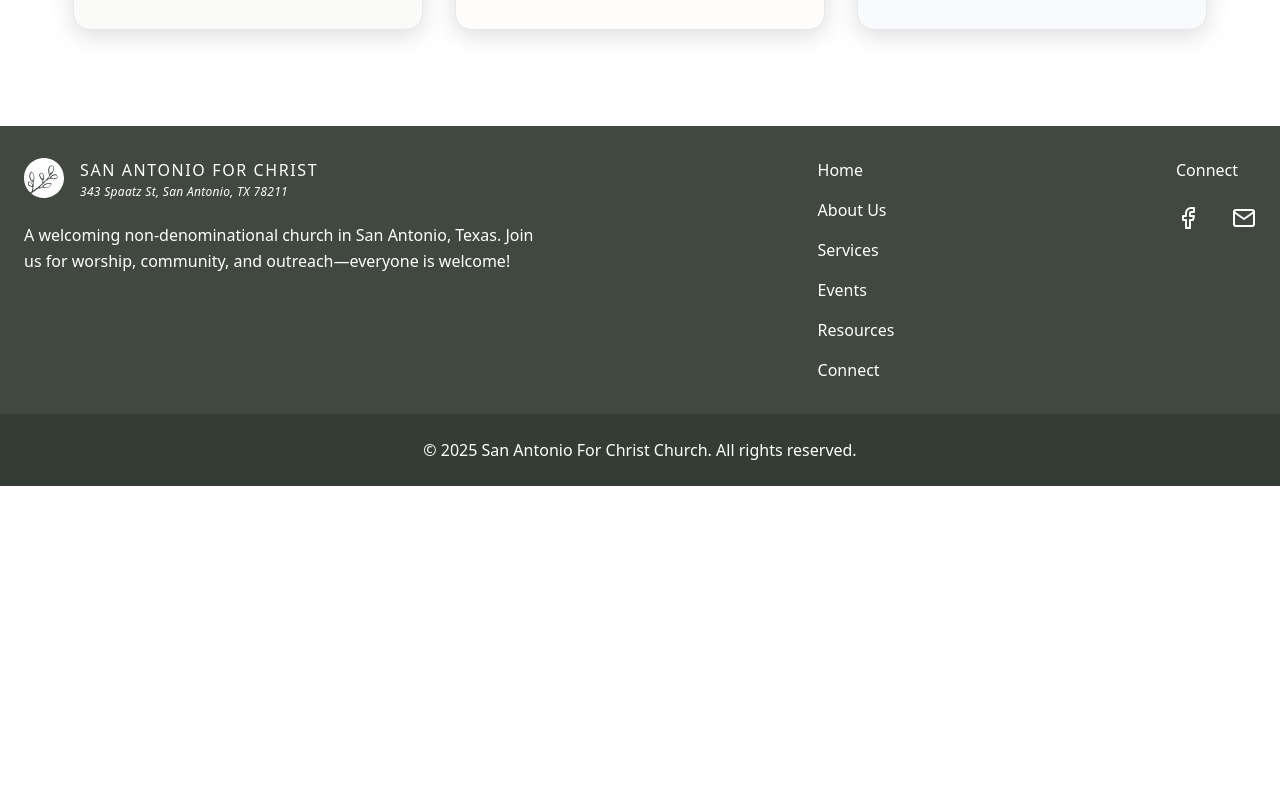
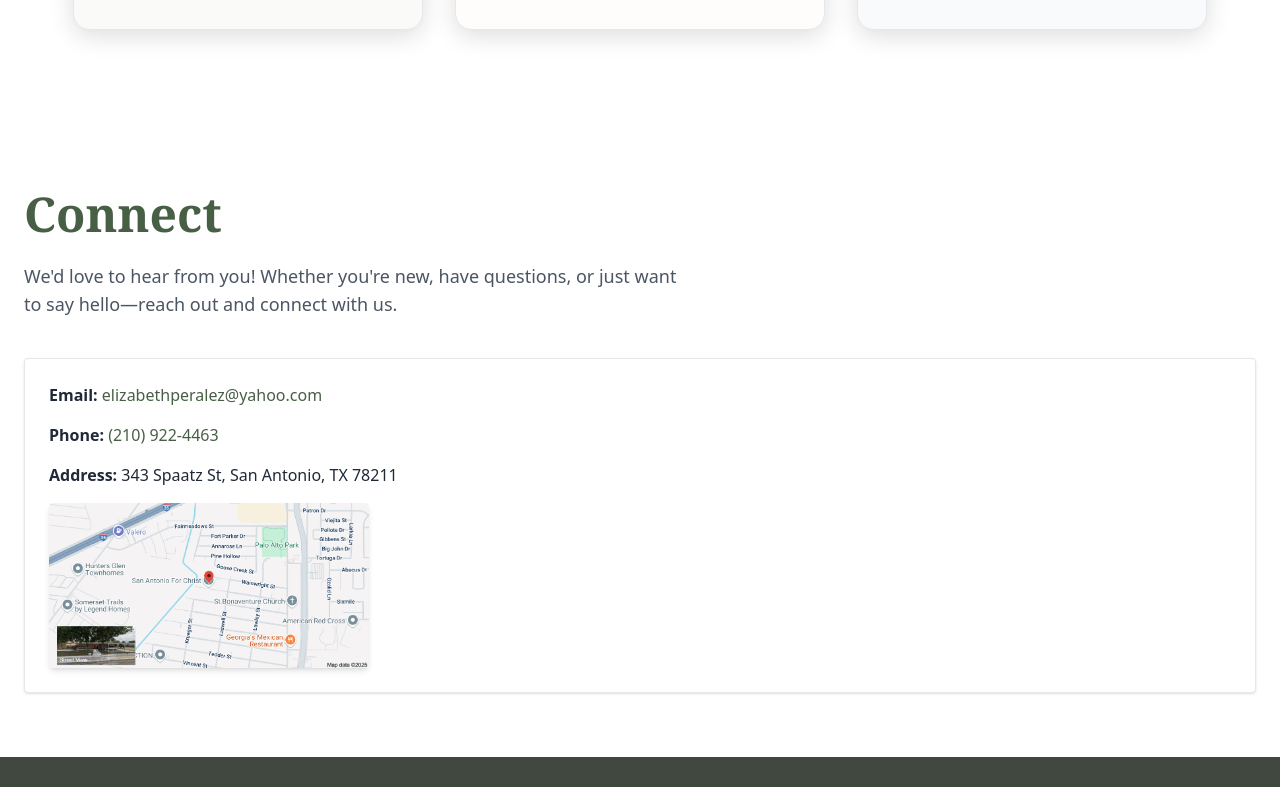
Before and after one commit to lidiads22/San-Antonio-for-christ-church, a Vue app: page / in a window 1280 px wide. Shown: the part 3305-4092 px from the top of the page. Before the commit the page ends 3791 px from the top, so only its background shows below. Built offline with nearby package versions, Linux system fonts and the light colour scheme.

Commit message:
Fixed messages routing

```diff
--- a/src/pages/Home.vue
+++ b/src/pages/Home.vue
@@ -172,7 +172,7 @@ const isOpen = ref(false)
 
 
 
-<section class="container px-6 py-12 mx-auto lg:py-16">
+<section id="events" class="container px-6 py-12 mx-auto lg:py-16">
   <h1 class="text-5xl font-serif font-bold text-[#475F45] mb-4">
     Events
   </h1>
@@ -240,7 +240,7 @@ const isOpen = ref(false)
 
 
 
-<section id="Resources" class="container px-6 py-12 mx-auto lg:py-16">
+<section id="resources" class="container px-6 py-12 mx-auto lg:py-16">
   <h1 class="text-5xl font-serif font-bold text-[#475F45] mb-4">
     Resources
   </h1>
@@ -331,6 +331,36 @@ const isOpen = ref(false)
 </div>
 </section>
 
+<section id="connect" class="container px-6 py-12 mx-auto lg:py-16">
+  <h2 class="text-5xl font-serif font-bold text-[#475F45] mb-6">
+    Connect
+  </h2>
+  <p class="text-lg text-gray-600 mb-10 max-w-2xl">
+    We'd love to hear from you! Whether you're new, have questions, or just want to say hello—reach out and connect with us.
+  </p>
+
+  <div class="bg-white p-6 rounded shadow border border-gray-200 space-y-4">
+    <p class="text-gray-800"><strong>Email:</strong> <a href="mailto:elizabethperalez@yahoo.com" class="text-[#475F45] hover:underline">elizabethperalez@yahoo.com</a></p>
+    <p class="text-gray-800"><strong>Phone:</strong> <a href="tel:+12100000000" class="text-[#475F45] hover:underline">(210) 922-4463</a></p>
+    <p class="text-gray-800"><strong>Address:</strong> 343 Spaatz St, San Antonio, TX 78211</p>
+
+    <!-- Clickable Map Image -->
+<div class="mt-6">
+  <a
+    href="https://www.google.com/maps/search/?api=1&query=343+Spaatz+St,+San+Antonio,+TX+78211"
+    target="_blank"
+    rel="noopener noreferrer"
+  >
+    <img
+      src="/src/img/map.png"
+      alt="Map to San Antonio For Christ Church"
+      class="w-full max-w-xs rounded shadow-md hover:opacity-90 transition"
+    />
+  </a>
+</div>
+
+  </div>
+</section>
 
 
 
--- a/src/pages/messages.vue
+++ b/src/pages/messages.vue
@@ -36,16 +36,34 @@ const isOpen = ref(false)
         </div>
 
         <!-- Navigation Links -->
-        <div :class="[isOpen ? 'opacity-100' : 'opacity-0 -translate-x-full']"
-             class="absolute lg:static transition-all duration-300 w-full py-12 lg:py-0 left-1/2 lg:opacity-100 lg:translate-x-0 lg:bg-transparent lg:w-auto -translate-x-1/2 top-20 sm:top-24 bg-[#475F45]">
-          <nav class="flex flex-col items-center space-y-8 lg:flex-row lg:space-y-0 lg:-mx-4">
-            <a href="/" class="font-medium text-white lg:text-[#475F45] lg:hover:text-gray-400 lg:mx-4">Home</a>
-            <a href="#" class="font-medium text-white lg:text-[#475F45] lg:hover:text-gray-400 lg:mx-4">About Us</a>
-            <a href="#" class="font-medium text-white lg:text-[#475F45] lg:hover:text-gray-400 lg:mx-4">Services</a>
-            <a href="#" class="font-medium text-white lg:text-[#475F45] lg:hover:text-gray-400 lg:mx-4">Events</a>
-            <a class="px-8 py-2.5 text-white lg:text-[#475F45] lg:hover:bg-[#475F45] lg:hover:text-white duration-300 transition-colors font-medium lg:mx-4 border-2 lg:border-[#475F45] border-white" href="#">Connect</a>
-          </nav>
-        </div>
+      <div :class="[isOpen ? 'opacity-100 ' : 'opacity-0 -translate-x-full ']" class=" absolute lg:static transition-all duration-300 w-full py-12 lg:py-0 left-1/2 lg:opacity-100 lg:translate-x-0 lg:bg-transparent lg:w-auto -translate-x-1/2 top-20 sm:top-24 bg-[#475F45] ">
+        <nav class="flex flex-col items-center space-y-8 lg:flex-row lg:space-y-0 lg:-mx-4">
+            <router-link to="/" class="font-medium text-white lg:text-[#475F45] lg:hover:text-gray-400 lg:mx-4">
+  Home
+</router-link>
+
+<router-link to="/#about" class="font-medium text-white lg:text-[#475F45] lg:hover:text-gray-400 lg:mx-4">
+  About Us
+</router-link>
+
+<router-link to="/#services" class="font-medium text-white lg:text-[#475F45] lg:hover:text-gray-400 lg:mx-4">
+  Services
+</router-link>
+
+<router-link to="/#events" class="font-medium text-white lg:text-[#475F45] lg:hover:text-gray-400 lg:mx-4">
+  Events
+</router-link>
+
+<router-link to="/#resources" class="font-medium text-white lg:text-[#475F45] lg:hover:text-gray-400 lg:mx-4">
+  Resources
+</router-link>
+
+<router-link to="/#connect" class="px-8 py-2.5 text-white lg:text-[#475F45] lg:hover:bg-[#475F45] lg:hover:text-white duration-300 transition-colors font-medium lg:mx-4 border-2 lg:border-[#475F45] border-white">
+  Connect
+</router-link>
+
+        </nav>
+      </div>
       </div>
     </header>
 
--- a/src/router/router.js
+++ b/src/router/router.js
@@ -9,7 +9,16 @@ const routes = [
 
 const router = createRouter({
   history: createWebHistory(),
-  routes
+  routes,
+  scrollBehavior(to) {
+    if (to.hash) {
+      return {
+        el: to.hash,
+        behavior: 'smooth',
+      }
+    }
+    return { top: 0 }
+  }
 })
 
 export default router
```
Also changed, not shown: src/img/map.PNG (added).
